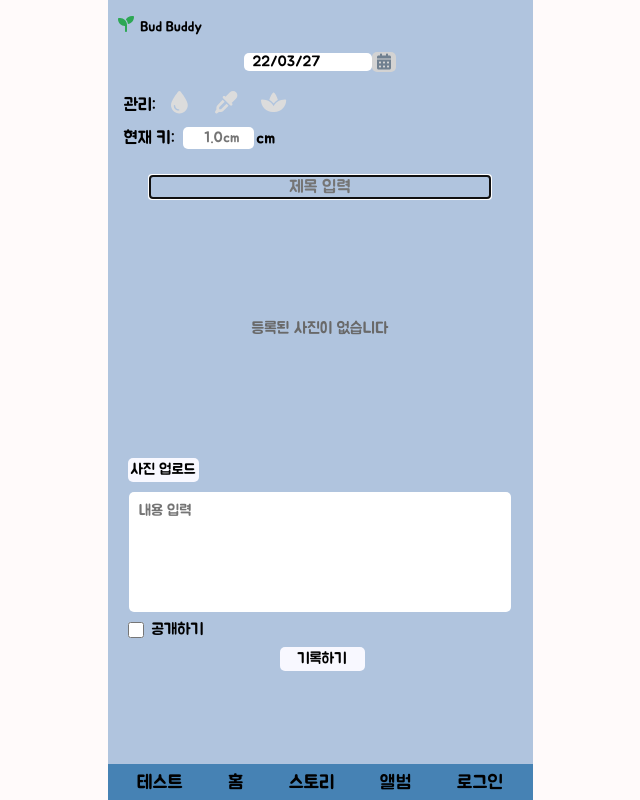
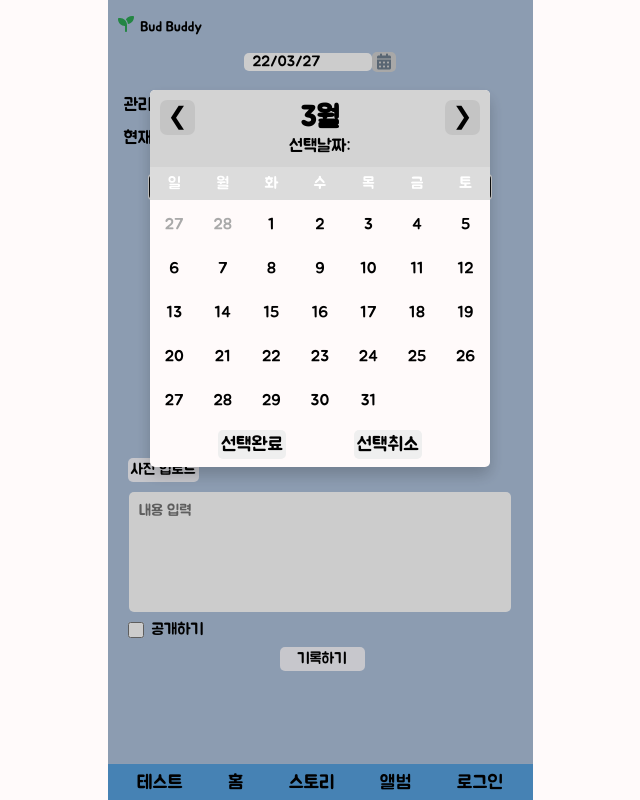
Before and after one commit to codestates/budbuddy, a React (Create React App) app in the folder client/: page /test in a window 1280 px wide. Shown: the whole page, without its empty margins (320-960 px from the left). Built offline with nearby package versions, Linux system fonts and the light colour scheme.

Commit message:
Refactor: datepicker 사용성 개선 2차

```diff
--- a/client/src/components/write/DatePicker.js
+++ b/client/src/components/write/DatePicker.js
@@ -1,15 +1,8 @@
 import React, { useState } from "react";
-import styled from "styled-components";
 import DialogCalendar from "./DialogCalendar";
 import PopupBtn from "./PopupBtn";
 
-const Layout = styled.div`
-  display: flex;
-  flex-direction: column;
-  position: relative;
-`;
-
-function DatePicker({ className }) {
+function DatePicker({ className, top = 100, left = 0 }) {
   const [dpRef, setDpRef] = useState(null);
   const [dateDisplayRef, setDateDisplayRef] = useState(null);
 
@@ -19,8 +12,8 @@
 
   return (
     <>
-      <PopupBtn className="popup-btn" onClick={openCalendar} setDateDisplayRef={setDateDisplayRef} />
-      <DialogCalendar className={"date-picker hidden"} top={90} setDpRef={setDpRef} dateDisplayRef={dateDisplayRef} />
+      <PopupBtn className={className} onClick={openCalendar} setDateDisplayRef={setDateDisplayRef} />
+      <DialogCalendar className={"date-picker hidden"} top={top} left={left} setDpRef={setDpRef} dateDisplayRef={dateDisplayRef} />
     </>
   );
 }
--- a/client/src/components/write/DialogCalendar.js
+++ b/client/src/components/write/DialogCalendar.js
@@ -24,14 +24,15 @@
   width: 100%;
 
   position: relative;
-  top: ${(props) => props.top + "px"};
-  left: ${(props) => props.left + "px"};
 
   .calendar-fragment {
     box-shadow: 0px 8px 16px 0px rgba(0, 0, 0, 0.2);
     border-radius: ${(props) => props.theme.borderRadius};
     background-color: ${(props) => props.theme.calendarBottomColor};
     width: 80%;
+    position: relative;
+    top: ${(props) => props.top + "px"};
+    left: ${(props) => props.left + "px"};
 
     .btn-wrap {
       display: flex;
@@ -57,7 +58,7 @@
   }
 `;
 
-const DialogCalendar = ({ className, top = 100, left = 0, setDpRef, dateDisplayRef }) => {
+const DialogCalendar = ({ top = 100, left = 0, setDpRef, dateDisplayRef }) => {
   const calendarRef = useRef(null);
   let selectedDate = "";
 
@@ -83,7 +84,7 @@
   }
 
   return (
-    <Layout ref={calendarRef} className={`${className}`} name="layout">
+    <Layout ref={calendarRef} name="layout">
       <Wrapper top={top} left={left}>
         <div className="calendar-fragment">
           <CustomCalendar fn={selectDate} />
--- a/client/src/components/write/PopupBtn.js
+++ b/client/src/components/write/PopupBtn.js
@@ -46,7 +46,7 @@
   }
 `;
 
-function PopupBtn({ onClick, setDateDisplayRef }) {
+function PopupBtn({ className, onClick, setDateDisplayRef }) {
   const inputRef = useRef(null);
 
   useEffect(() => {
@@ -57,7 +57,7 @@
   }, []);
 
   return (
-    <Layout className="popup-btn">
+    <Layout className={className}>
       <div className="display-bg">
         <div className="display">
           <input ref={inputRef} className="display-day" readOnly></input>
--- a/client/src/pages/Test.js
+++ b/client/src/pages/Test.js
@@ -17,11 +17,8 @@
     margin-top: 1rem;
   }
 
-  .popup-btn {
+  .date-picker {
     margin: 1rem 0;
-  }
-
-  .date-picker {
   }
 
   .manage-toggle {
@@ -80,7 +77,7 @@
   return (
     <Layout name="test">
       <Logo className="logo" />
-      <DatePicker />
+      <DatePicker className="date-picker" top={90} />
       <PlantManageToggle className="manage-toggle" />
       <GrowInput className="grow-input" />
       <TextContent className="text-content" />
```
